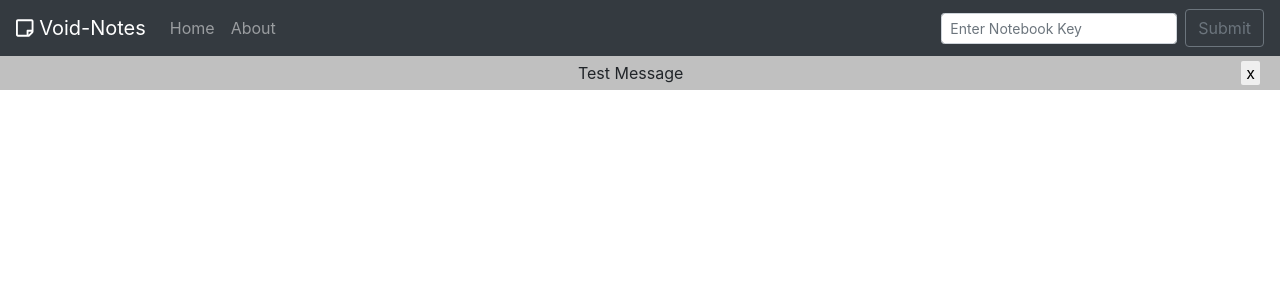
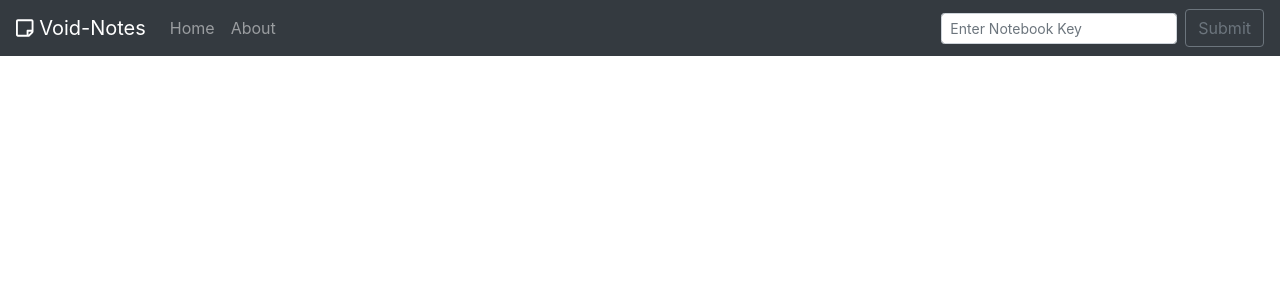
Before and after one commit to daspe/void-notes, a React (Create React App) app: page / in a window 1280 px wide. Shown: the top 300 px of the page. Built offline with nearby package versions, Linux system fonts and the light colour scheme.

Commit message:
Fixed message component.

```diff
--- a/src/App.js
+++ b/src/App.js
@@ -29,7 +29,7 @@ class App extends Component {
     super();
     this.state = {
       msg: '',
-      showMsg: true,
+      showMsg: false,
       inputNbKey: '',
       nbLoaded: false,
       notesLoaded: false,
@@ -46,6 +46,8 @@ class App extends Component {
 
   loadNotebook = (data) => {
     this.setState({
+      msg: 'Notebook was loaded!',
+      showMsg: true,
       nbLoaded: true,
       nb: {
         nbKey: data.nbKey,
--- a/src/components/Message/Message.css
+++ b/src/components/Message/Message.css
@@ -1,5 +1,5 @@
 .message {
-    background-color: silver;
+    background-color: darkturquoise;
     padding: 5px 20px;
     text-align: center;
 }
--- a/src/components/Message/Message.js
+++ b/src/components/Message/Message.js
@@ -1,12 +1,11 @@
 // Message component; displays a message under navigation bar
 import React from 'react';
-import { Button } from 'react-bootstrap';
 import './Message.css';
 
 function Message({ msg, toggleMsg }) {
   return (
     <div className="message">
-      <span className="message-text">Test Message {msg} </span>
+      <span className="message-text">{msg}</span>
       <button
         variant="secondary"
         className="message-btn"
--- a/src/components/Notebook/Notebook.js
+++ b/src/components/Notebook/Notebook.js
@@ -2,12 +2,11 @@ import React from 'react';
 import Note from '../Note/Note';
 import './Notebook.css';
 
-function Notebook({ setMsg, nbLoaded, notesLoaded, nb, notes }) {
+function Notebook({ nbLoaded, notesLoaded, nb, notes }) {
   if (nbLoaded) {
     if (notesLoaded) {
       return (
         <div>
-          <h4>Notebook {nb.nbKey} was loaded</h4>
           <div className="notebook">
             {notes.map(data => (
               <Note key={data.id} data={data} />
@@ -18,7 +17,6 @@ function Notebook({ setMsg, nbLoaded, notesLoaded, nb, notes }) {
     } else {
       return (
         <div>
-          <h4>Notebook {nb.nbKey} was loaded</h4>
           <div className="notebook">
             <p>There are no notes in this notebook...</p>
           </div>
```
